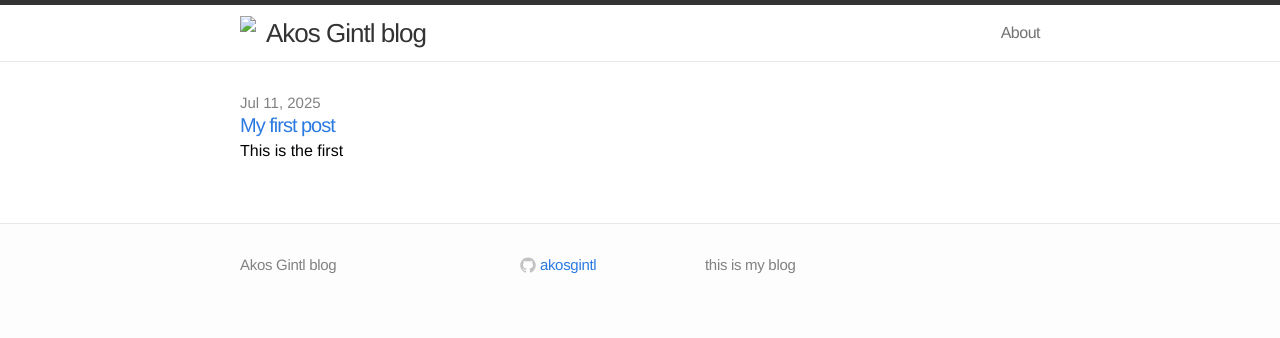
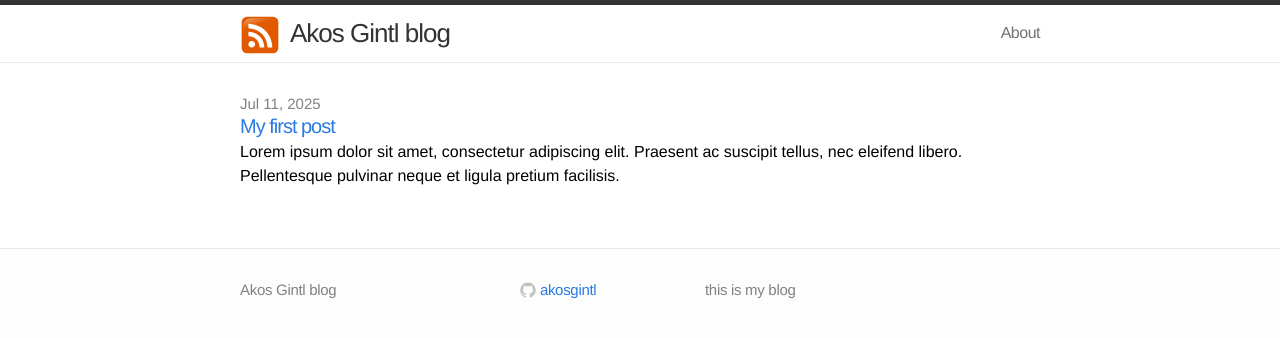
Before and after one commit to akosgintl/akosgintl.github.io, a Jekyll site: the page built from index.html, in a window 1280 px wide. Shown: the top 338 px of the page. Built offline with Jekyll 4.4.1, drawn with Linux system fonts in a browser that asks for light colours.

Commit message:
icon and post updates

```diff
--- a/_posts/2025-07-11-my-first-post.markdown
+++ b/_posts/2025-07-11-my-first-post.markdown
@@ -2,7 +2,7 @@
 layout: post
 comments: false
 title: "My first post"
-excerpt: "This is the first"
+excerpt: "Lorem ipsum dolor sit amet, consectetur adipiscing elit. Praesent ac suscipit tellus, nec eleifend libero. Pellentesque pulvinar neque et ligula pretium facilisis."
 date:   2025-07-11 07:00:00
 mathjax: false
 ---
```
Also changed, not shown: other parts of _posts/2025-07-11-my-first-post.markdown (+0 -2 lines), assets/rssicon.svg (added).
